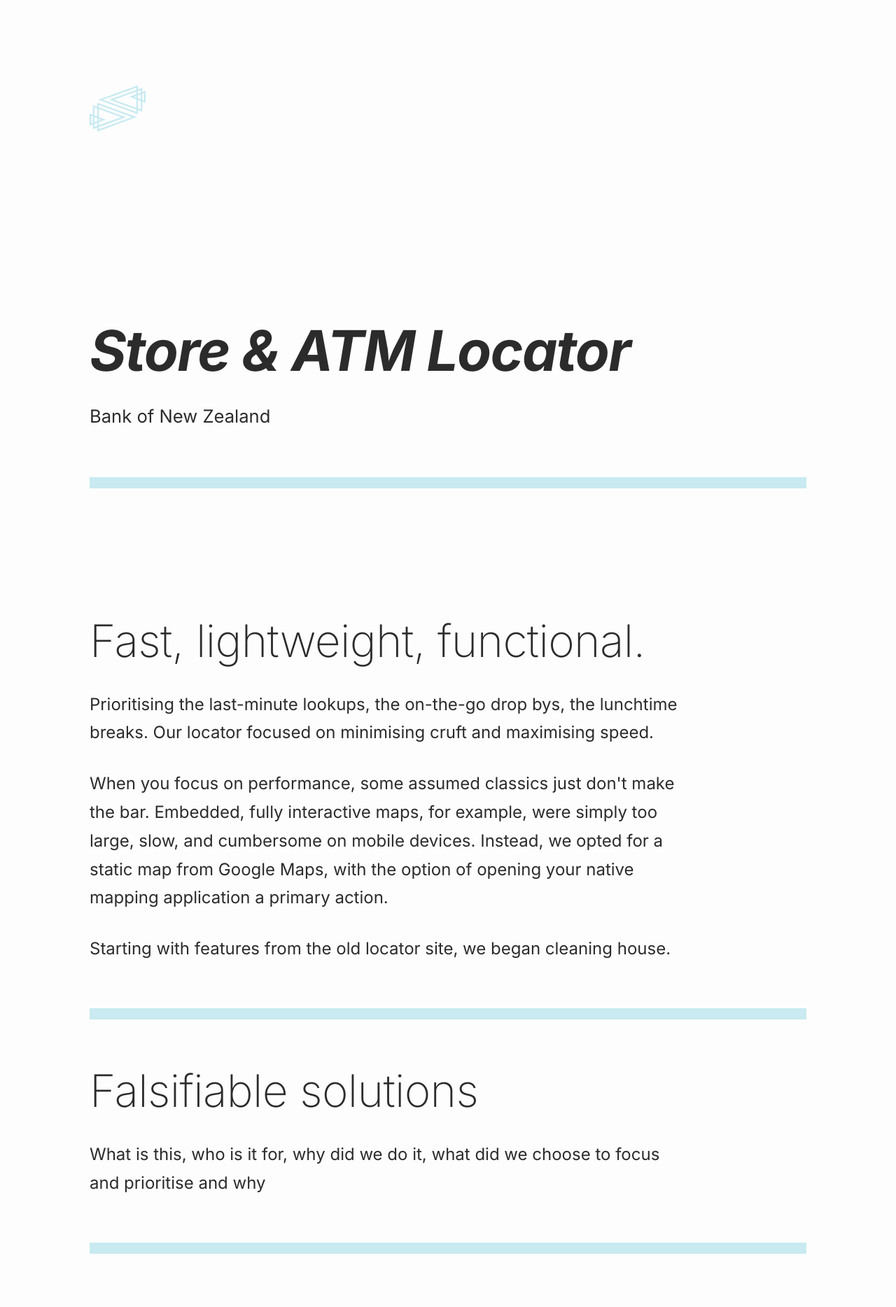
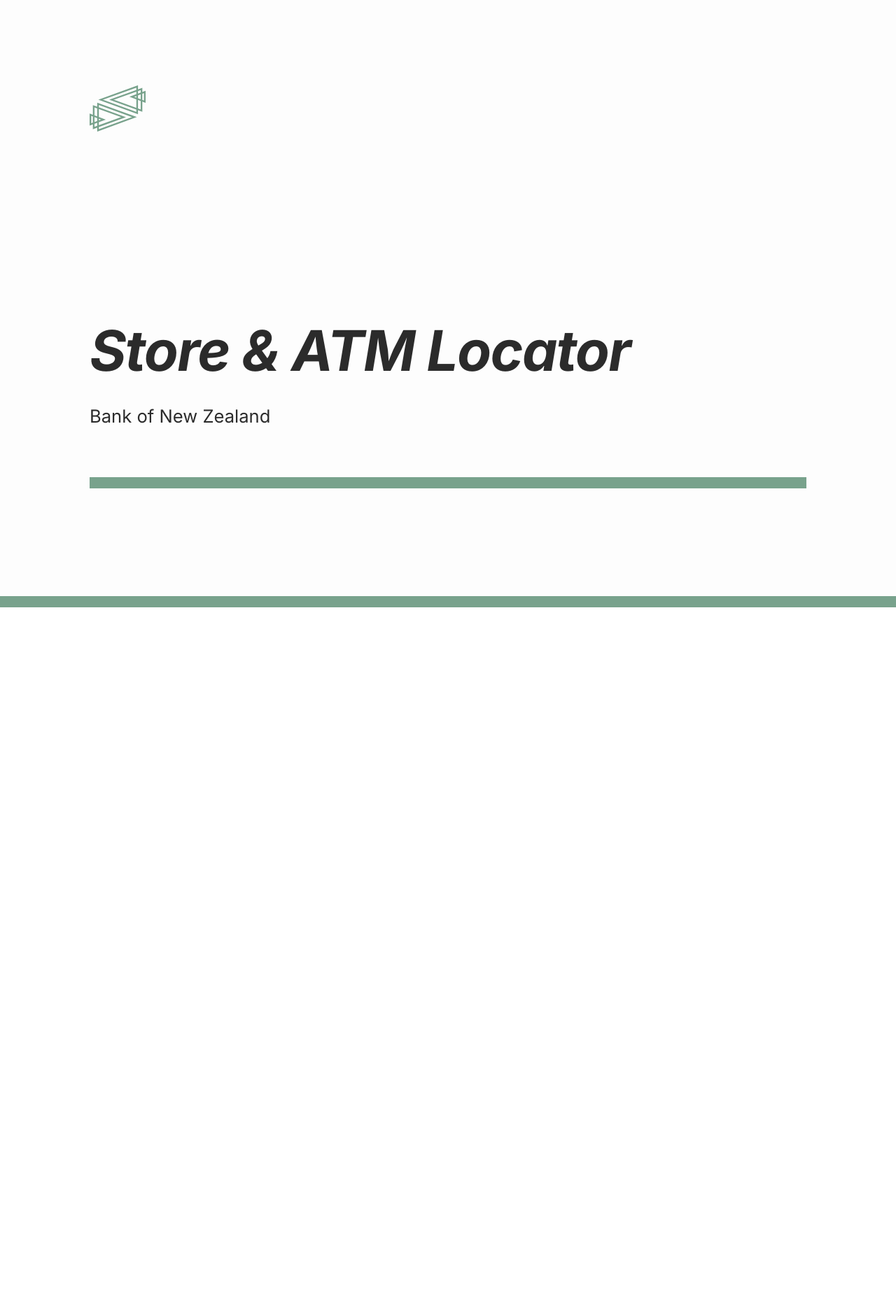
Before and after one commit to heisenburger/portfolio, a Jekyll site: the page built from _posts/2015-10-06-bnz-locator.html, in a window 1280 px wide. Shown: the top 1868 px of the page at 70% size. Built offline with Jekyll 4.4.1, drawn with Linux system fonts in a browser that asks for light colours; after the commit the page ends 1768 px from its top, so only the background shows below that; some of the changed text lies outside the part shown.

Commit message:
more tweats + published version

```diff
--- a/_posts/2014-01-24-hvngry.html
+++ b/_posts/2014-01-24-hvngry.html
@@ -5,7 +5,7 @@
 theme: pink
 permalink: /hvngry/
 ---
-
+<!--
 <div class="container">
   <h2 class="xxl">Challenging the media landscape.</h2>
 
@@ -112,4 +112,4 @@
     [What did you learn from HVNGRY? What's the next thing to improve on? From a business and product perspective? Mood tagging? This project was 2014. Talk about Teen Vogue now and Rookie and how teen girl magazines are ruling the world ]
   </p>
 
-</div>
+</div> -->
--- a/_posts/2015-05-06-bnz-locator.html
+++ b/_posts/2015-07-02-bnz-website.html
@@ -1,9 +1,9 @@
 ---
 layout: work
-title: Store &amp; ATM Locator
+title: BNZ Website
 subtitle: Bank of New Zealand
 theme: blue
-permalink: /bnz-locator/
+permalink: /bnz-website/
 ---
 
 <div class="container">
--- /dev/null
+++ b/_posts/2015-10-06-bnz-locator.html
@@ -0,0 +1,43 @@
+---
+layout: work
+title: Store &amp; ATM Locator
+subtitle: Bank of New Zealand
+theme: green
+permalink: /bnz-locator/
+---
+<!--
+<div class="container">
+  <h2 class="xxl">Fast, lightweight, functional.</h2>
+
+  <p class="measure">
+    Prioritising the last-minute lookups, the on-the-go drop bys, the lunchtime breaks. Our locator focused on minimising cruft and maximising speed.
+  </p>
+
+  <p class="measure">
+    When you focus on performance, some assumed classics just don't make the bar. Embedded, fully interactive maps, for example, were simply too large, slow, and cumbersome on mobile devices. Instead, we opted for a static map from Google Maps, with the option of opening your native mapping application a primary action.
+  </p>
+
+  <p class="measure">
+    Starting with features from the old locator site, we began cleaning house.
+  </p>
+
+  <hr class="border-{{page.theme}}">
+
+  <h2 class="xxl space-top">Falsifiable solutions</h2>
+
+  <p class="measure">
+    What is this, who is it for, why did we do it, what did we choose to focus and prioritise and why
+  </p>
+
+  <hr class="border-{{page.theme}}">
+
+  <h2 class="xxl space-top">Be smart, but not too smart</h2>
+
+  <p class="measure">
+    What is this, who is it for, why did we do it, what did we choose to focus and prioritise and why
+  </p>
+
+  <p class="measure">
+    Ideation, prototyping, validation, etc etc
+  </p>
+</div> -->
--- a/_sass/layout.scss
+++ b/_sass/layout.scss
@@ -134,6 +134,10 @@
   border-color: $blue-color;
 }
 
+.border-green {
+  border-color: $green-color;
+}
+
 .frame {
   border-width: 0.5rem;
   border-style: solid;
--- a/_sass/typography.scss
+++ b/_sass/typography.scss
@@ -98,6 +98,10 @@
   color: $blue-color;
 }
 
+.color-green {
+  color: $green-color;
+}
+
 // Nav sizing
 
 .work {
--- a/about.html
+++ b/about.html
@@ -57,7 +57,7 @@
   </p>
 
   <p class="measure space-bottom">
-    Don't get it twisted though. While I feel that &#8220;science nerd&#8221; describes me well, it can't quite contain my love for art, fashion, music, history and poetry.
+    Don't get me wrong though. While I feel that &#8220;science nerd&#8221; describes me well, it can't quite contain my love for art, fashion, music, history and poetry.
   </p>
 
 </div>
--- a/css/main.scss
+++ b/css/main.scss
@@ -25,6 +25,7 @@
 $accent-color:     #a58e19;
 $pink-color:       #f1c9d4;
 $blue-color:       #c9eaf1;
+$green-color:      #78a28c;
 
 $bp-tablet:        768px;
 $bp-desktop:       1024px;
```
